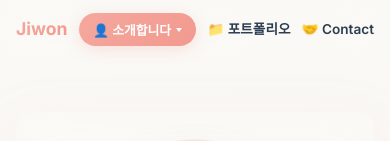
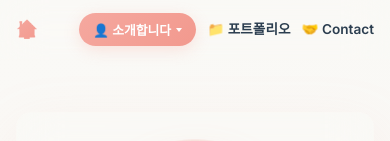
Before and after one commit to jiwon-0321/Portfolio, a Next.js app: page / in a window 390 px wide. Shown: the top 141 px of the page. Built offline with nearby package versions, Linux system fonts and the light colour scheme.

Commit message:
feat: 모바일에서 로고를 홈 아이콘으로 변경

```diff
--- a/src/components/Navbar.tsx
+++ b/src/components/Navbar.tsx
@@ -171,7 +171,7 @@ export default function Navbar() {
       <Link href="/">
         <Logo className="bounce-in">
           <LogoText>Jiwon Portfolio</LogoText>
-          <LogoTextShort>Jiwon</LogoTextShort>
+          <LogoTextShort>🏠</LogoTextShort>
         </Logo>
       </Link>
       <NavLinks className="slide-in-right">
```
